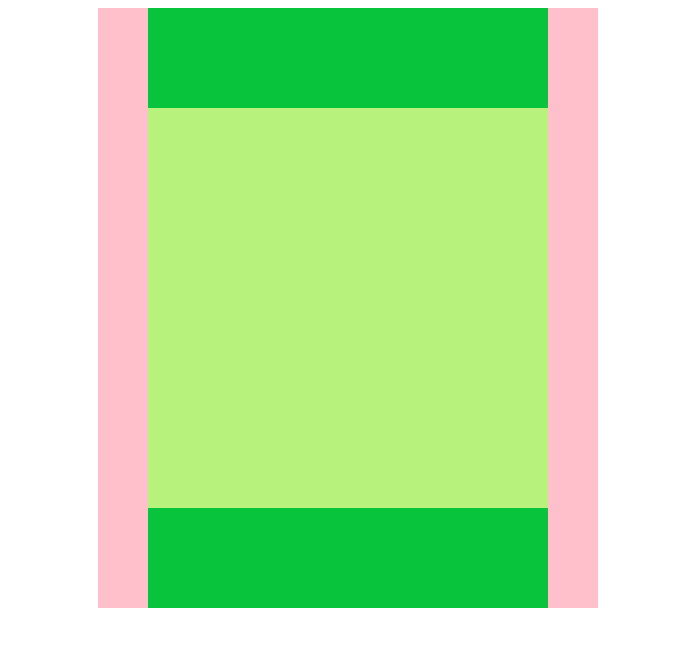
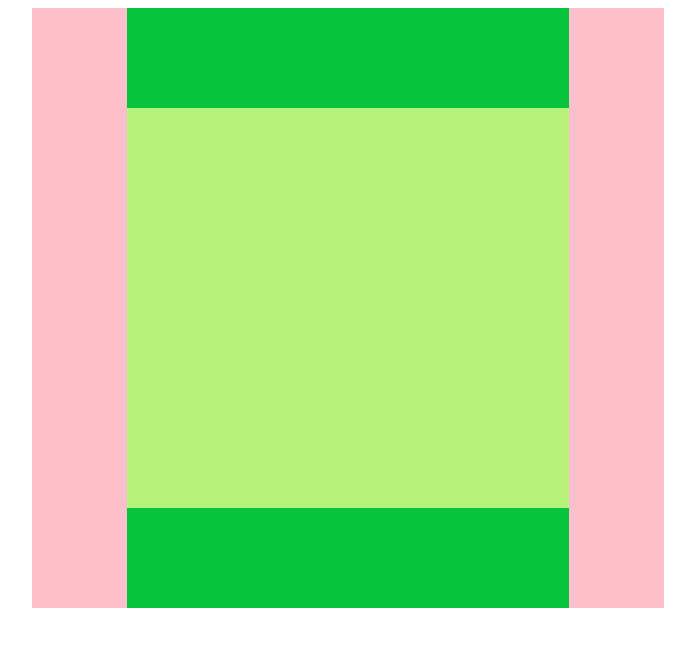
Before and after one commit to D4n1Ela/Apuntes, a plain HTML site: page miSitio/html/cajasDeColores.html in a window 1280 px wide. Shown: the whole page, without its empty margins (292-987 px from the left). Drawn offline with Linux system fonts and the light colour scheme.

Commit message:
cajasDeColores: Mejoro el código - Renombro clases, organizo los selectores y utilizo porcentajes.

```diff
--- a/miSitio/css/cajasDeColores.css
+++ b/miSitio/css/cajasDeColores.css
@@ -2,34 +2,29 @@ div{
 	text-align:center;
 }
 #general{
-	height: 600px;
-	width: 500px;
+	height: 100%;
+	width: 50%;
 	margin: 0 auto;
 
 }
-
-.izquierda, .derecha{
-	background-color: pink;
-	float: left;
-	height: 600px;
-	width: 50px;
-}
-
-.derecha{
+.right{
 	float: right;
 }
 
-.izquierda{
+.left{
 	float: left;
 }
-
-.arriba, .abajo, .centro{
+.lado{
+	background-color: pink;
+	height: 600px;
+	width: 15%;
+}
+.medio{
     background-color: #08C43D ;
-	width: 400px;
 	height: 100px;
-	float: left;
+	width: 90%;
 }
-.centro{
+.center{
     background-color: #B7F37C;
 	height: 400px;
 }
--- a/miSitio/html/cajasDeColores.html
+++ b/miSitio/html/cajasDeColores.html
@@ -2,17 +2,17 @@
 <html lang="en">
 <head>
 	<meta charset="UTF-8">
-	<title>Cajas De Colores</title>
+	<title>Caja</title>
 	<link rel="stylesheet" type="text/css" href="../css/cajasDeColores.css">
 </head>
 <body>
 	<div id="general">
-		<div class="izquierda"></div>
-		<div class="derecha"></div>
+		<div class="lado left"></div>
+		<div class="lado right"></div>
 		<div>
-			<div class="arriba"></div>
-			<div class="centro"></div>
-			<div class="abajo"></div>
+			<div class="medio"></div>
+			<div class="medio center"></div>
+			<div class="medio"></div>
 		</div>
 	</div>
 
```
